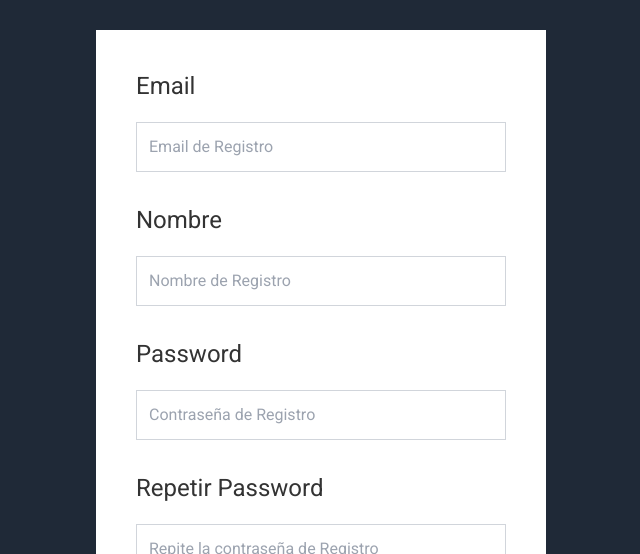
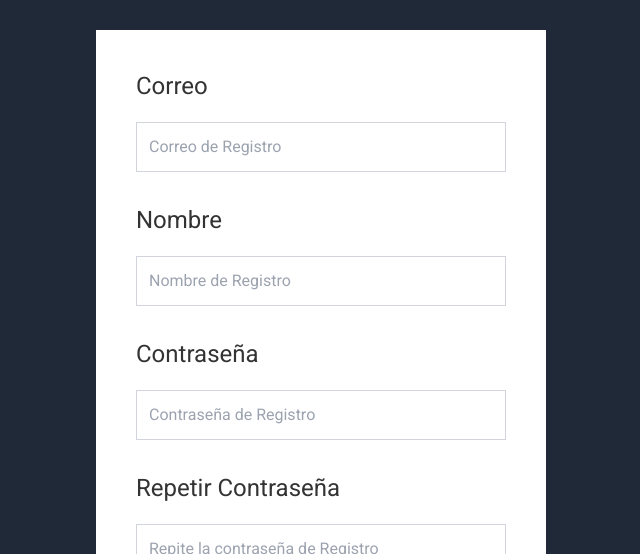
Before and after one commit to EnocDE/Uptask_Frontend, a React (Vite) app: page /auth/register in a window 1280 px wide. Shown: the part 388-942 px from the top of the page, without its empty margins (319-959 px from the left). Built offline with nearby package versions, Linux system fonts and the light colour scheme; no server answers.

Commit message:
add RegisterView component

```diff
--- a/src/views/auth/RegisterView.tsx
+++ b/src/views/auth/RegisterView.tsx
@@ -50,18 +50,18 @@ export default function RegisterView() {
       >
         <div className="flex flex-col gap-5">
           <label className="font-normal text-2xl" htmlFor="email">
-						Email
+            Correo
           </label>
           <input
             id="email"
             type="email"
-						placeholder="Email de Registro"
+            placeholder="Correo de Registro"
             className="w-full p-3  border-gray-300 border"
             {...register("email", {
-							required: "El Email de registro es obligatorio",
+              required: "El correo de registro es obligatorio",
               pattern: {
                 value: /\S+@\S+\.\S+/,
-								message: "E-mail no válido",
+                message: "Correo no válido",
               },
             })}
           />
@@ -69,8 +69,9 @@ export default function RegisterView() {
         </div>
 
         <div className="flex flex-col gap-5">
-					<label className="font-normal text-2xl">Nombre</label>
+          <label htmlFor="name" className="font-normal text-2xl">Nombre</label>
           <input
+            id="name"
             type="name"
             placeholder="Nombre de Registro"
             className="w-full p-3  border-gray-300 border"
@@ -82,7 +83,7 @@ export default function RegisterView() {
         </div>
 
         <div className="flex flex-col gap-5">
-					<label className="font-normal text-2xl">Password</label>
+          <label className="font-normal text-2xl">Contraseña</label>
 
           <input
             type="password"
@@ -102,7 +103,7 @@ export default function RegisterView() {
         </div>
 
         <div className="flex flex-col gap-5">
-					<label className="font-normal text-2xl">Repetir Password</label>
+          <label className="font-normal text-2xl">Repetir Contraseña</label>
 
           <input
             id="password_confirmation"
```
Lines whose indentation alone changed are shown as unchanged.
